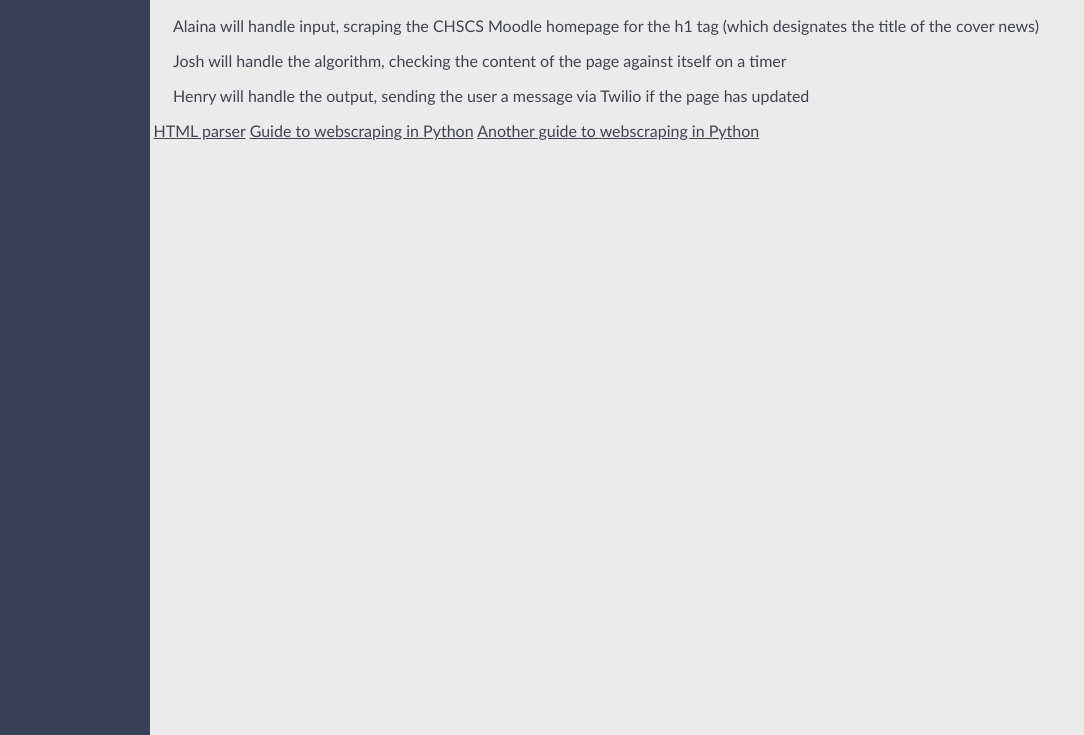
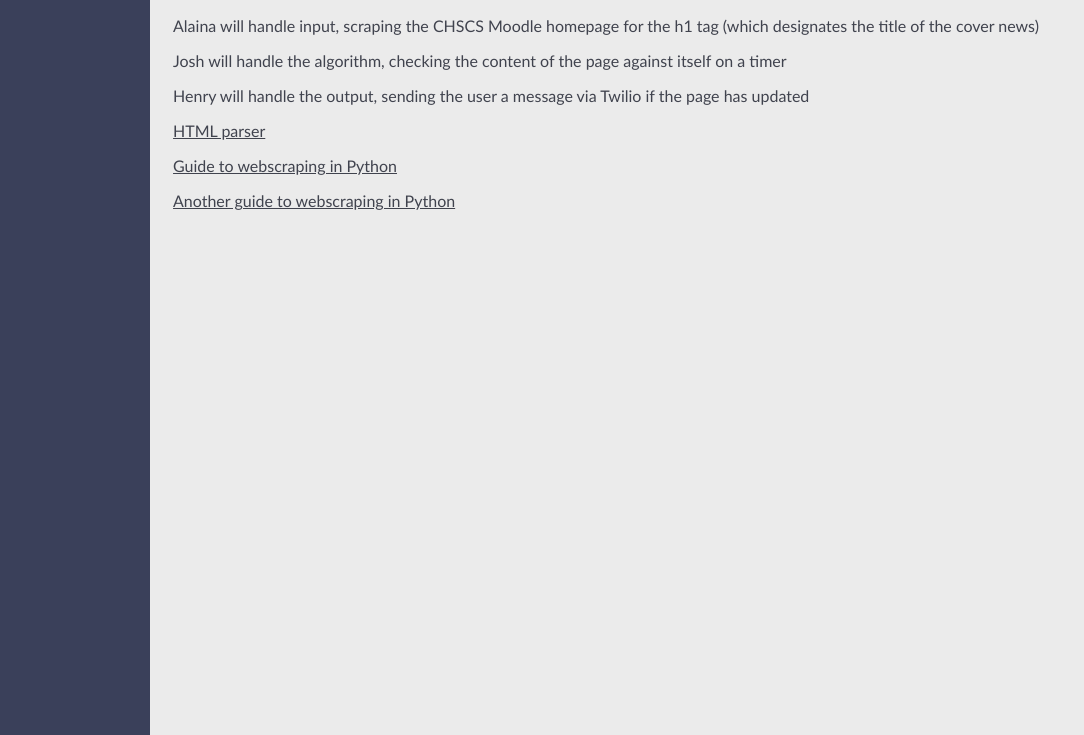
Before and after one commit to jjjilot/webscraper_2020, a plain HTML site: page index.html in a window 1280 px wide. Shown: the part 65-800 px from the top of the page, without its empty margins (0-1084 px from the left). Drawn offline with Linux system fonts and the light colour scheme.

Commit message:
Update index.html

```diff
--- a/index.html
+++ b/index.html
@@ -15,9 +15,9 @@
         <p>Alaina will handle input, scraping the CHSCS Moodle homepage for the h1 tag (which designates the title of the cover news)</p>
         <p>Josh will handle the algorithm, checking the content of the page against itself on a timer</p>
         <p>Henry will handle the output, sending the user a message via Twilio if the page has updated</p>
-        <a href="https://docs.python.org/3/library/html.parser.html">HTML parser</a>
-        <a href="https://codeburst.io/the-ultimate-guide-to-web-scraping-in-python-3-7151425004c5">Guide to webscraping in Python</a>
-        <a href="https://towardsdatascience.com/how-to-web-scrape-with-python-in-4-minutes-bc49186a8460">Another guide to webscraping in Python</a>
+        <p><a href="https://docs.python.org/3/library/html.parser.html">HTML parser</a></p>
+        <p><a href="https://codeburst.io/the-ultimate-guide-to-web-scraping-in-python-3-7151425004c5">Guide to webscraping in Python</a></p>
+        <p><a href="https://towardsdatascience.com/how-to-web-scrape-with-python-in-4-minutes-bc49186a8460">Another guide to webscraping in Python</a></p>
 
     </body>
 </html>
```
